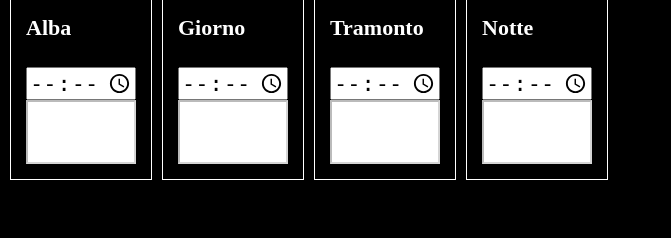
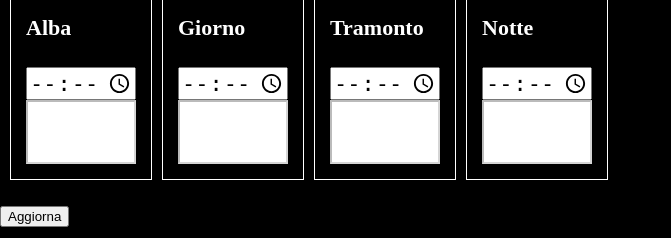
Before and after one commit to mascalx/Aquarius, a PHP site: page / in a window 1280 px wide. Shown: the part 562-800 px from the top of the page, without its empty margins (0-671 px from the left). Run offline with PHP 8.4, Linux system fonts and the light colour scheme; data that the repository does not hold is empty.

Commit message:
Update index.php

```diff
--- a/web/index.php
+++ b/web/index.php
@@ -76,6 +76,8 @@ function GetLine($n){
         <input style="width:110px;" type="time" name="night_time" onchange="SetLine(this.value,'3')" value=<?php echo GetLine(3); ?> /><br/>
         <input class="jscolor {value:'<?php echo substr(GetLine(4),1,6); ?>'}" onchange="SetLine(this.jscolor,'4')" style="width:110px;height:64px;font-size:0;opacity:1;"" disabled>
     </div>
+    <iframe id="command" src="" style="display:none;"></iframe>
+    <div class="pclear"><br/></div>
+    <button type="button">Aggiorna</button>
 </body>
-<iframe id="command" src="" style="display:none;"></iframe>
 </html>
```
